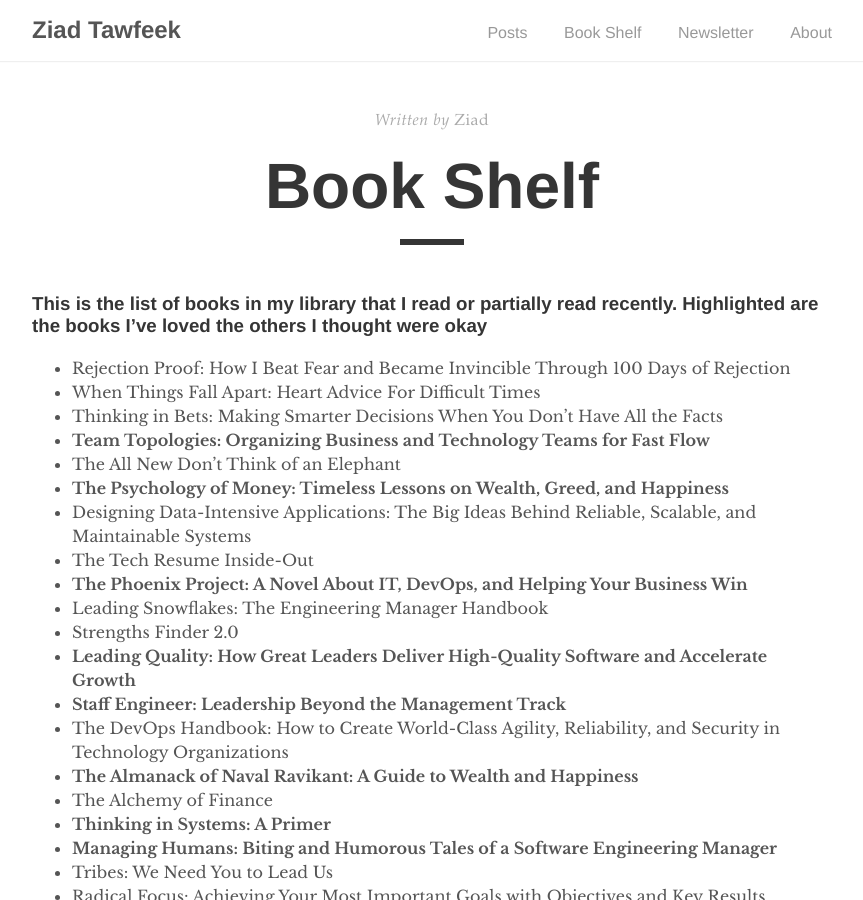
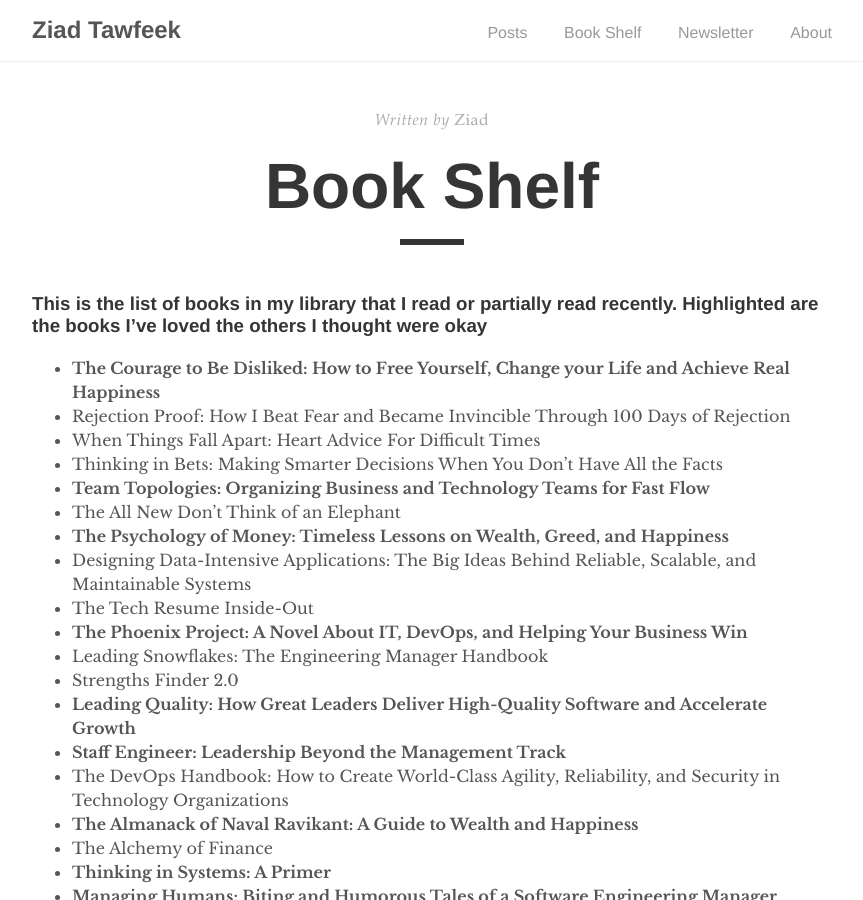
Before and after one commit to ziadtawfeek/web, a Jekyll site: the page built from _pages/book-shelf.md, in a window 1280 px wide and 900 px high. Shown: the whole window, without its empty margins (208-1071 px from the left). Built offline with Jekyll 4.4.1, drawn with Linux system fonts in a browser that asks for light colours.

Commit message:
Update book-shelf.md

```diff
--- a/_pages/book-shelf.md
+++ b/_pages/book-shelf.md
@@ -7,6 +7,7 @@ permalink: /book-shelf/
 
 ### This is the list of books in my library that I read or partially read recently. Highlighted are the books I’ve loved the others I thought were okay
 
+- **The Courage to Be Disliked: How to Free Yourself, Change your Life and Achieve Real Happiness**
 - Rejection Proof: How I Beat Fear and Became Invincible Through 100 Days of Rejection
 - When Things Fall Apart: Heart Advice For Difficult Times
 - Thinking in Bets: Making Smarter Decisions When You Don't Have All the Facts
```
